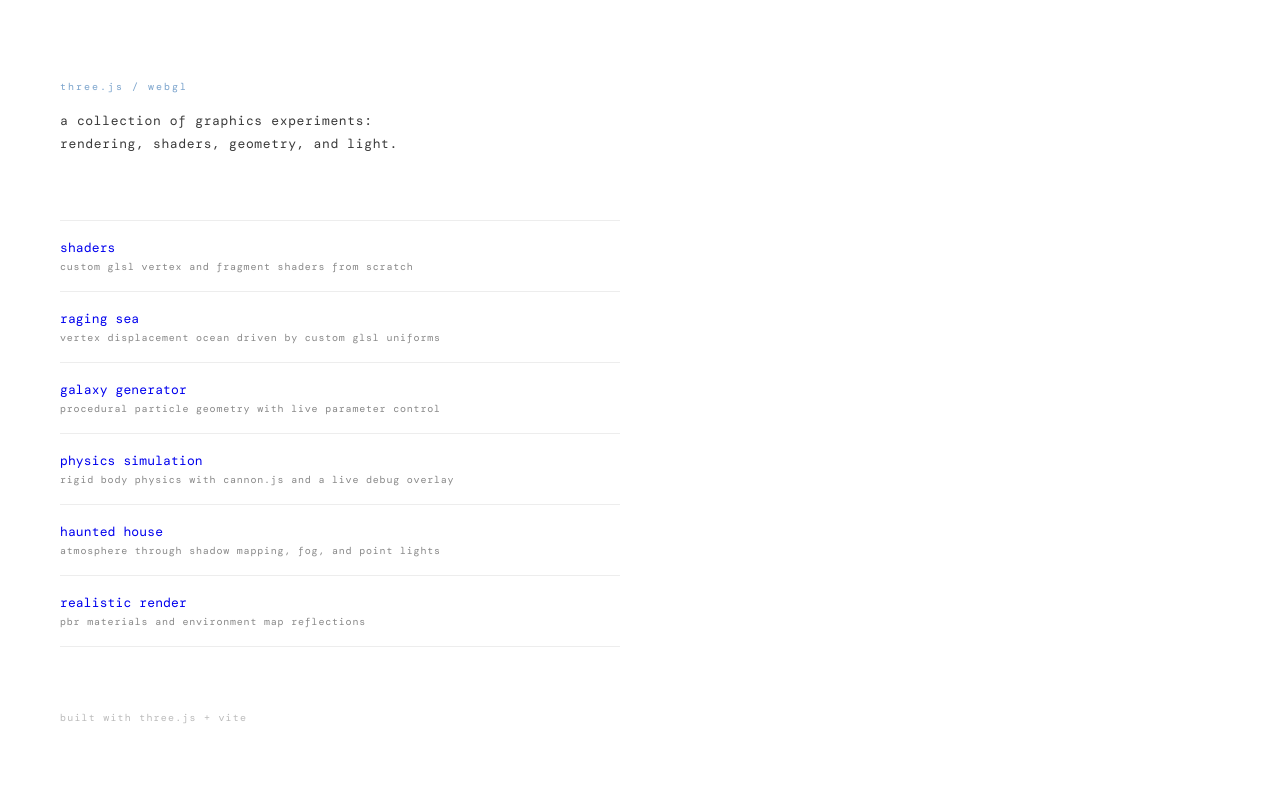
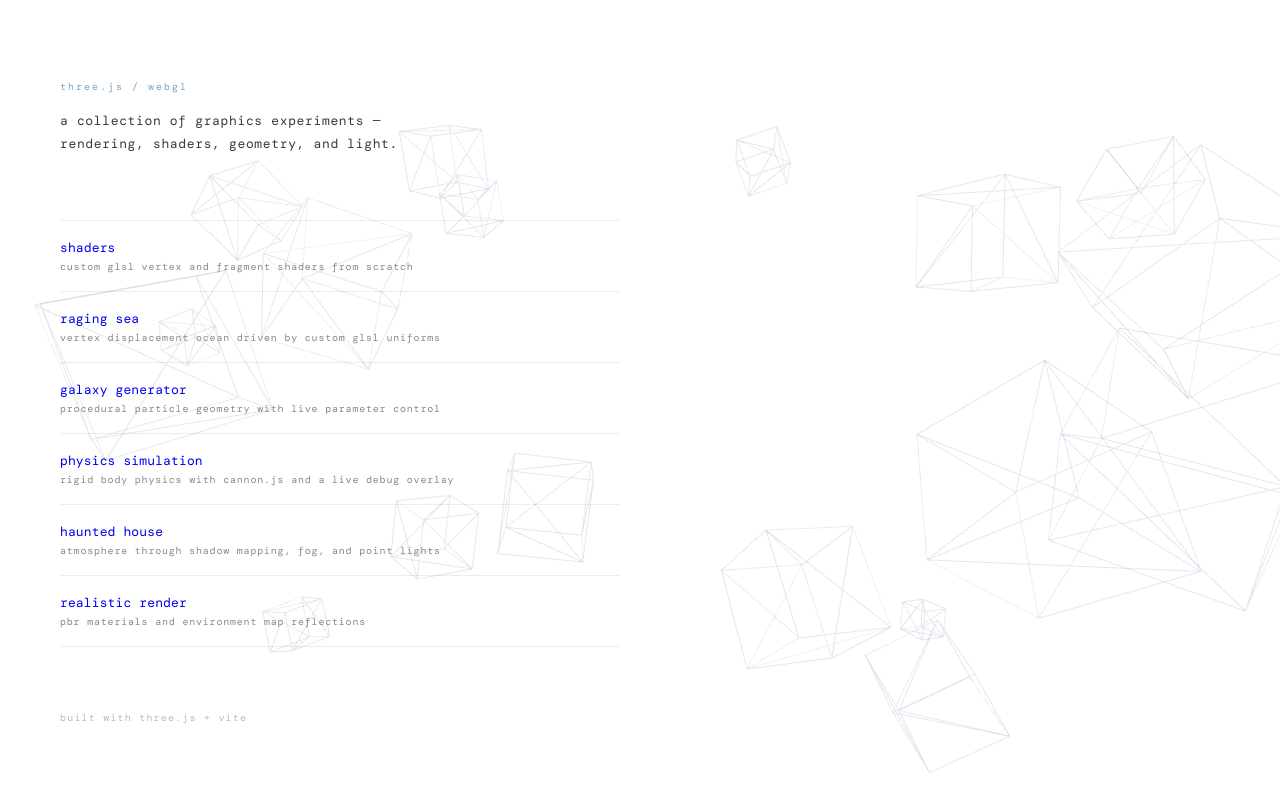
Before and after one commit to StevenMaribojoc/threejs-explorations, a plain HTML site: page index.html in a window 1280 px wide. Drawn offline with nearby package versions, Linux system fonts and the light colour scheme; animation ran at ten frames a second; a web font is replaced by a local one.

Commit message:
Updating all readmes and updating index.html to have threeJS background rotating cubes

```diff
--- a/index.html
+++ b/index.html
@@ -8,47 +8,29 @@
   <link rel="preconnect" href="https://fonts.gstatic.com" crossorigin />
   <link href="https://fonts.googleapis.com/css2?family=DM+Mono:ital,wght@0,300;0,400;1,300&display=swap" rel="stylesheet" />
   <style>
-    *, *::before, *::after {
-      box-sizing: border-box;
-      margin: 0;
-      padding: 0;
-    }
-
+    *, *::before, *::after { box-sizing: border-box; margin: 0; padding: 0; }
     :root {
-      --white: #ffffff;
       --ink: #1a1a1a;
       --ink-mid: #3a3a3a;
       --blue-hover: #4a7ab5;
       --blue-dim: #7aa3cc;
     }
-
-    html, body {
-      height: 100%;
-    }
-
+    html, body { height: 100%; background: #ffffff; }
     body {
-      background-color: var(--white);
       font-family: 'DM Mono', 'Courier New', monospace;
       color: var(--ink);
       min-height: 100vh;
       position: relative;
       overflow-x: hidden;
     }
-
-    /* Background overlay image — place your Aseprite PNG at /bg.png */
-    body::before {
-      content: '';
+    #bg-canvas {
       position: fixed;
       inset: 0;
-      background-image: url('/bg.png');
-      background-size: cover;
-      background-position: center;
-      background-repeat: no-repeat;
-      opacity: 0.18;
+      width: 100%;
+      height: 100%;
+      z-index: 0;
       pointer-events: none;
-      z-index: 0;
     }
-
     .container {
       position: relative;
       z-index: 1;
@@ -59,11 +41,7 @@
       padding: 80px 60px;
       max-width: 680px;
     }
-
-    header {
-      margin-bottom: 64px;
-    }
-
+    header { margin-bottom: 64px; }
     .eyebrow {
       font-size: 10px;
       font-weight: 300;
@@ -72,7 +50,6 @@
       text-transform: lowercase;
       margin-bottom: 16px;
     }
-
     h1 {
       font-size: 13px;
       font-weight: 400;
@@ -81,123 +58,133 @@
       line-height: 1.8;
       max-width: 380px;
     }
-
-    nav {
-      display: flex;
-      flex-direction: column;
-      gap: 0;
-    }
-
+    nav { display: flex; flex-direction: column; gap: 0; }
     .project-link {
       display: block;
       text-decoration: none;
       padding: 18px 0;
-      border-bottom: 1px solid rgba(0, 0, 0, 0.07);
-      transition:
-        color 0.2s ease,
-        transform 0.25s ease,
-        letter-spacing 0.25s ease;
+      border-bottom: 1px solid rgba(0,0,0,0.07);
+      transition: color 0.2s ease, transform 0.25s ease, letter-spacing 0.25s ease;
     }
-
-    .project-link:first-child {
-      border-top: 1px solid rgba(0, 0, 0, 0.07);
-    }
-
-    .project-link:hover {
-      color: var(--blue-hover);
-      transform: translateY(-3px);
-      letter-spacing: 0.04em;
-    }
-
-    .project-name {
-      font-size: 13px;
-      font-weight: 400;
-      letter-spacing: 0.01em;
-      color: inherit;
-      display: block;
-      margin-bottom: 4px;
-    }
-
-    .project-desc {
-      font-size: 10px;
-      font-weight: 300;
-      letter-spacing: 0.08em;
-      color: #888;
-      display: block;
-      transition: color 0.2s ease;
-    }
-
-    .project-link:hover .project-desc {
-      color: var(--blue-dim);
-    }
-
-    footer {
-      margin-top: 64px;
-      font-size: 10px;
-      font-weight: 300;
-      letter-spacing: 0.12em;
-      color: #bbb;
-    }
-
-    @media (max-width: 480px) {
-      .container {
-        padding: 60px 32px;
-      }
-    }
-
+    .project-link:first-child { border-top: 1px solid rgba(0,0,0,0.07); }
+    .project-link:hover { color: var(--blue-hover); transform: translateY(-3px); letter-spacing: 0.04em; }
+    .project-name { font-size: 13px; font-weight: 400; letter-spacing: 0.01em; color: inherit; display: block; margin-bottom: 4px; }
+    .project-desc { font-size: 10px; font-weight: 300; letter-spacing: 0.08em; color: #888; display: block; transition: color 0.2s ease; }
+    .project-link:hover .project-desc { color: var(--blue-dim); }
+    footer { margin-top: 64px; font-size: 10px; font-weight: 300; letter-spacing: 0.12em; color: #bbb; }
+    @media (max-width: 480px) { .container { padding: 60px 32px; } }
     @media (prefers-reduced-motion: reduce) {
-      .project-link {
-        transition: color 0.2s ease;
-      }
-      .project-link:hover {
-        transform: none;
-        letter-spacing: 0.01em;
-      }
+      .project-link { transition: color 0.2s ease; }
+      .project-link:hover { transform: none; letter-spacing: 0.01em; }
+      #bg-canvas { display: none; }
     }
   </style>
 </head>
 <body>
+  <canvas id="bg-canvas"></canvas>
   <div class="container">
     <header>
       <p class="eyebrow">three.js / webgl</p>
-      <h1>a collection of graphics experiments: rendering, shaders, geometry, and light.</h1>
+      <h1>a collection of graphics experiments — rendering, shaders, geometry, and light.</h1>
     </header>
-
     <nav>
       <a class="project-link" href="/shaders">
         <span class="project-name">shaders</span>
         <span class="project-desc">custom glsl vertex and fragment shaders from scratch</span>
       </a>
-
       <a class="project-link" href="/raging-sea">
         <span class="project-name">raging sea</span>
         <span class="project-desc">vertex displacement ocean driven by custom glsl uniforms</span>
       </a>
-
       <a class="project-link" href="/galaxy-generator">
         <span class="project-name">galaxy generator</span>
         <span class="project-desc">procedural particle geometry with live parameter control</span>
       </a>
-
       <a class="project-link" href="/physics-simulation">
         <span class="project-name">physics simulation</span>
         <span class="project-desc">rigid body physics with cannon.js and a live debug overlay</span>
       </a>
-
       <a class="project-link" href="/haunted-house">
         <span class="project-name">haunted house</span>
         <span class="project-desc">atmosphere through shadow mapping, fog, and point lights</span>
       </a>
-
       <a class="project-link" href="/realistic-render">
         <span class="project-name">realistic render</span>
         <span class="project-desc">pbr materials and environment map reflections</span>
       </a>
     </nav>
+    <footer>built with three.js + vite</footer>
+  </div>
 
-    <footer>
-      built with three.js + vite
-    </footer>
-  </div>
+  <script type="importmap">
+    { "imports": { "three": "https://cdn.jsdelivr.net/npm/three@0.162.0/build/three.module.js" } }
+  </script>
+
+  <script type="module">
+    import * as THREE from 'three'
+
+    const canvas = document.getElementById('bg-canvas')
+    const renderer = new THREE.WebGLRenderer({ canvas, alpha: true, antialias: true })
+    renderer.setPixelRatio(Math.min(window.devicePixelRatio, 2))
+    renderer.setSize(window.innerWidth, window.innerHeight)
+
+    const scene = new THREE.Scene()
+    const camera = new THREE.PerspectiveCamera(60, window.innerWidth / window.innerHeight, 0.1, 100)
+    camera.position.z = 8
+
+    const material = new THREE.MeshBasicMaterial({
+      color: 0xa8b8cc,
+      wireframe: true,
+      transparent: true,
+      opacity: 0.18
+    })
+
+    const cubeData = [
+      { s: 1.2, x:  4.5, y:  2.1, z: -1.0, rx: 0.0003, ry: 0.0005 },
+      { s: 0.6, x: -5.2, y: -3.4, z: -2.5, rx: 0.0007, ry: 0.0003 },
+      { s: 1.8, x:  6.8, y:  1.5, z: -0.5, rx: 0.0002, ry: 0.0006 },
+      { s: 0.9, x: -3.1, y:  3.8, z: -3.0, rx: 0.0005, ry: 0.0002 },
+      { s: 1.4, x:  2.2, y: -2.7, z: -1.5, rx: 0.0004, ry: 0.0007 },
+      { s: 0.5, x: -6.5, y:  0.9, z: -2.0, rx: 0.0008, ry: 0.0004 },
+      { s: 2.0, x:  5.1, y: -1.2, z: -0.8, rx: 0.0001, ry: 0.0005 },
+      { s: 0.7, x: -2.8, y:  3.2, z: -3.5, rx: 0.0006, ry: 0.0003 },
+      { s: 1.1, x:  3.9, y: -3.9, z: -1.2, rx: 0.0003, ry: 0.0008 },
+      { s: 1.6, x: -4.7, y:  1.8, z: -2.8, rx: 0.0005, ry: 0.0001 },
+      { s: 0.8, x:  6.2, y:  2.6, z: -0.6, rx: 0.0007, ry: 0.0006 },
+      { s: 1.3, x: -1.5, y: -1.7, z: -3.2, rx: 0.0002, ry: 0.0004 },
+      { s: 0.4, x:  4.0, y: -3.1, z: -1.8, rx: 0.0004, ry: 0.0007 },
+      { s: 1.7, x: -5.8, y:  0.5, z: -0.3, rx: 0.0006, ry: 0.0003 },
+      { s: 0.6, x:  1.8, y:  3.5, z: -2.2, rx: 0.0003, ry: 0.0005 },
+      { s: 1.0, x: -3.5, y: -2.3, z: -3.8, rx: 0.0008, ry: 0.0002 },
+      { s: 2.2, x:  7.0, y: -0.8, z: -1.0, rx: 0.0002, ry: 0.0006 },
+      { s: 0.9, x: -6.0, y:  2.9, z: -2.6, rx: 0.0005, ry: 0.0004 },
+    ]
+
+    const cubes = cubeData.map(({ s, x, y, z, rx, ry }) => {
+      const mesh = new THREE.Mesh(new THREE.BoxGeometry(s, s, s), material)
+      mesh.position.set(x, y, z)
+      mesh.rotation.set(Math.random() * Math.PI, Math.random() * Math.PI, Math.random() * Math.PI)
+      scene.add(mesh)
+      return { mesh, rx, ry }
+    })
+
+    window.addEventListener('resize', () => {
+      camera.aspect = window.innerWidth / window.innerHeight
+      camera.updateProjectionMatrix()
+      renderer.setSize(window.innerWidth, window.innerHeight)
+      renderer.setPixelRatio(Math.min(window.devicePixelRatio, 2))
+    })
+
+    const tick = () => {
+      for (const { mesh, rx, ry } of cubes) {
+        mesh.rotation.x += rx
+        mesh.rotation.y += ry
+      }
+      renderer.render(scene, camera)
+      requestAnimationFrame(tick)
+    }
+
+    tick()
+  </script>
 </body>
 </html>
```
Also changed, not shown: README.md, galaxy-generator/readme.md, haunted-house/readme.md, physics-simulation/readme.md, raging-sea/readme.md, shaders/readme.md.
